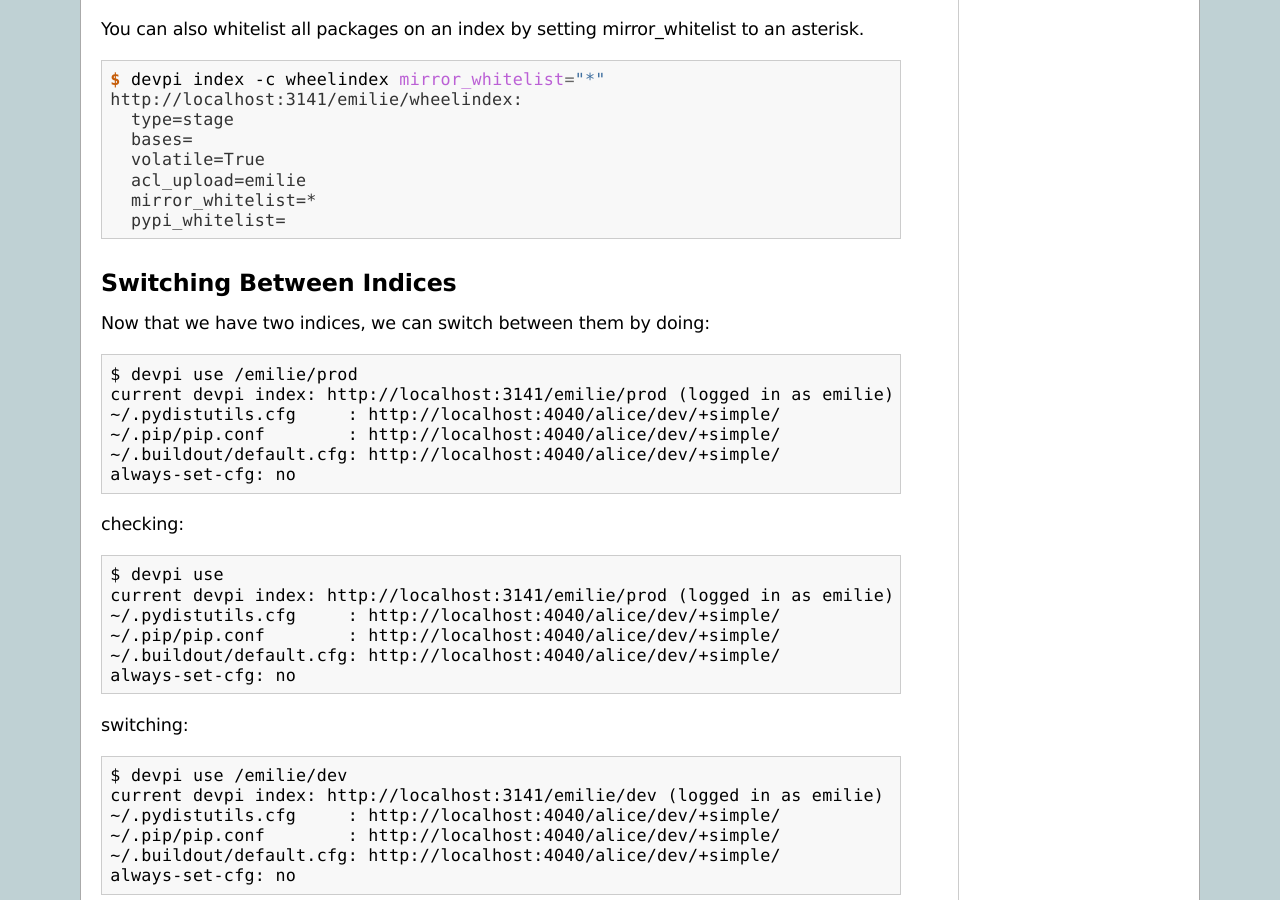
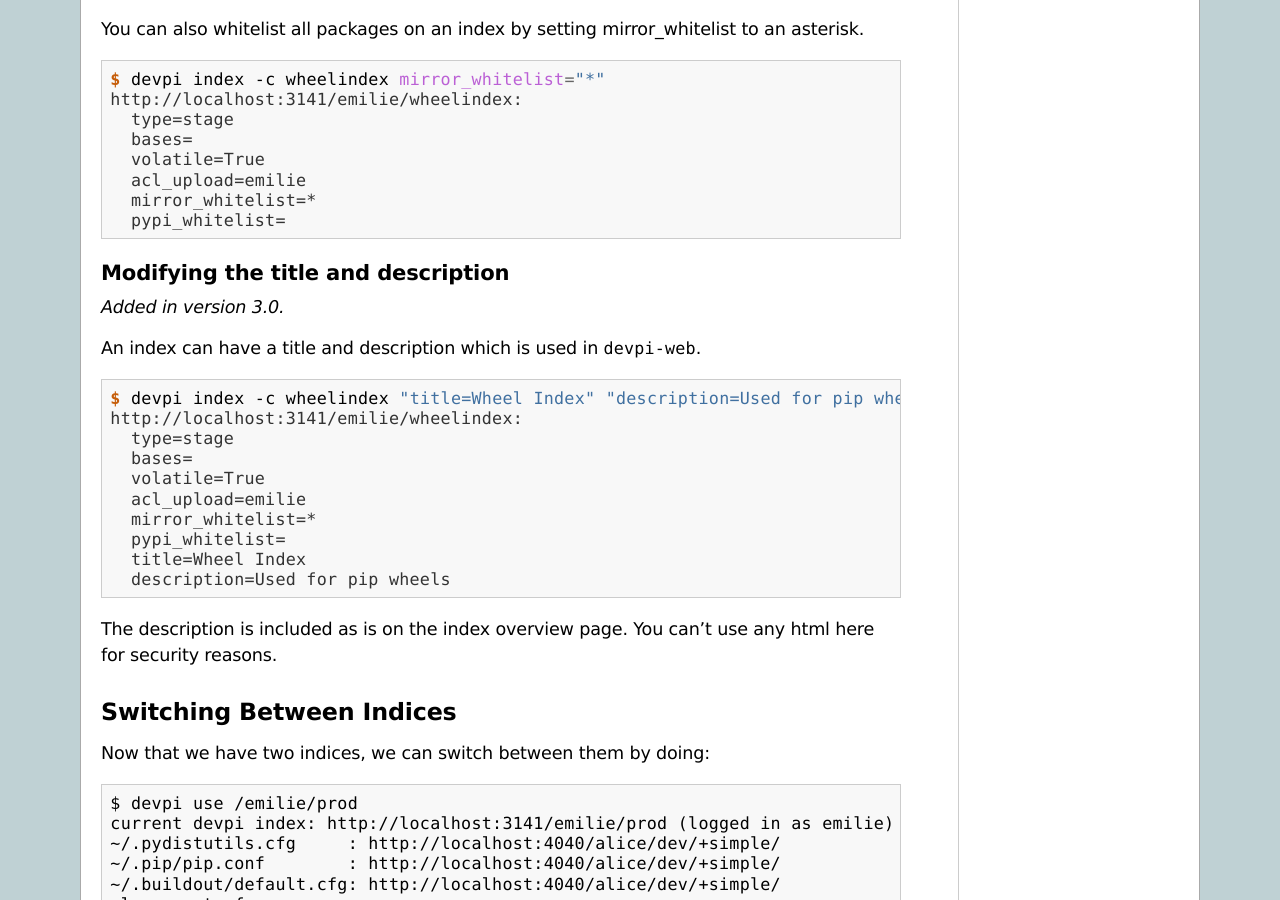
Before and after one commit to devpi/devpi, a Sphinx documentation site: the page built from doc/userman/devpi_indices.rst, in a window 1280 px wide and 900 px high, scrolled down 8763 px. Built offline with Sphinx 7.4.7, drawn with Linux system fonts in a browser that asks for light colours; some of the changed text lies outside the part shown.

Commit message:
Added documentation for title and description.

```diff
--- a/doc/userman/devpi_indices.rst
+++ b/doc/userman/devpi_indices.rst
@@ -413,6 +413,30 @@
      mirror_whitelist=*
      pypi_whitelist=
 
+Modifying the title and description
+^^^^^^^^^^^^^^^^^^^^^^^^^^^^^^^^^^^
+
+.. versionadded:: 3.0
+
+An index can have a title and description which is used in ``devpi-web``.
+
+.. code-block:: console
+
+   $ devpi index -c wheelindex "title=Wheel Index" "description=Used for pip wheels"
+   http://localhost:3141/emilie/wheelindex:
+     type=stage
+     bases=
+     volatile=True
+     acl_upload=emilie
+     mirror_whitelist=*
+     pypi_whitelist=
+     title=Wheel Index
+     description=Used for pip wheels
+
+The description is included as is on the index overview page. You can't use any
+html here for security reasons.
+
+
 Switching Between Indices
 -------------------------
 
```
Also changed, not shown: doc/userman/devpi_user.rst (+14 -1 lines).
